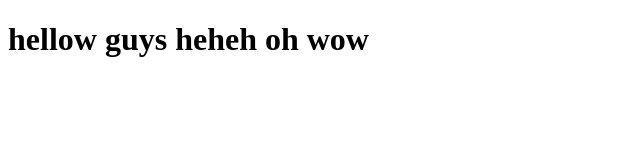
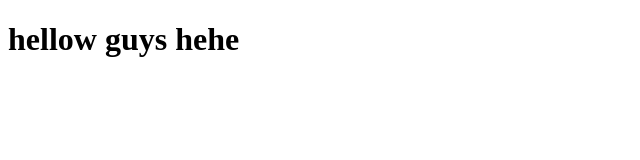
Before and after one commit to Nicholas-Github-desk/revou-first-test, a plain HTML site: page index.html in a window 1280 px wide. Shown: the whole page, without its empty margins (0-640 px from the left). Drawn offline with Linux system fonts and the light colour scheme.

Commit message:
update 1

```diff
--- a/index.html
+++ b/index.html
@@ -4,6 +4,6 @@
     <title>Test</title>
 </head>
 <body>
-    <h1>hellow guys heheh oh wow</h1>
+    <h1>hellow guys hehe</h1>
 </body>
 </html>
```
